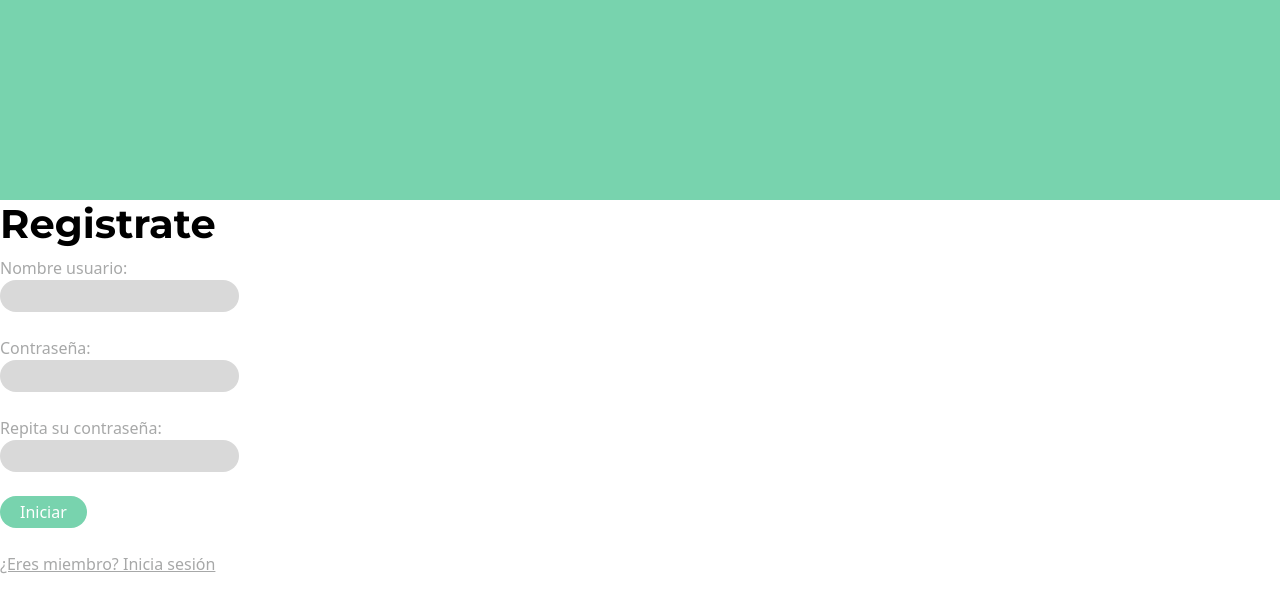
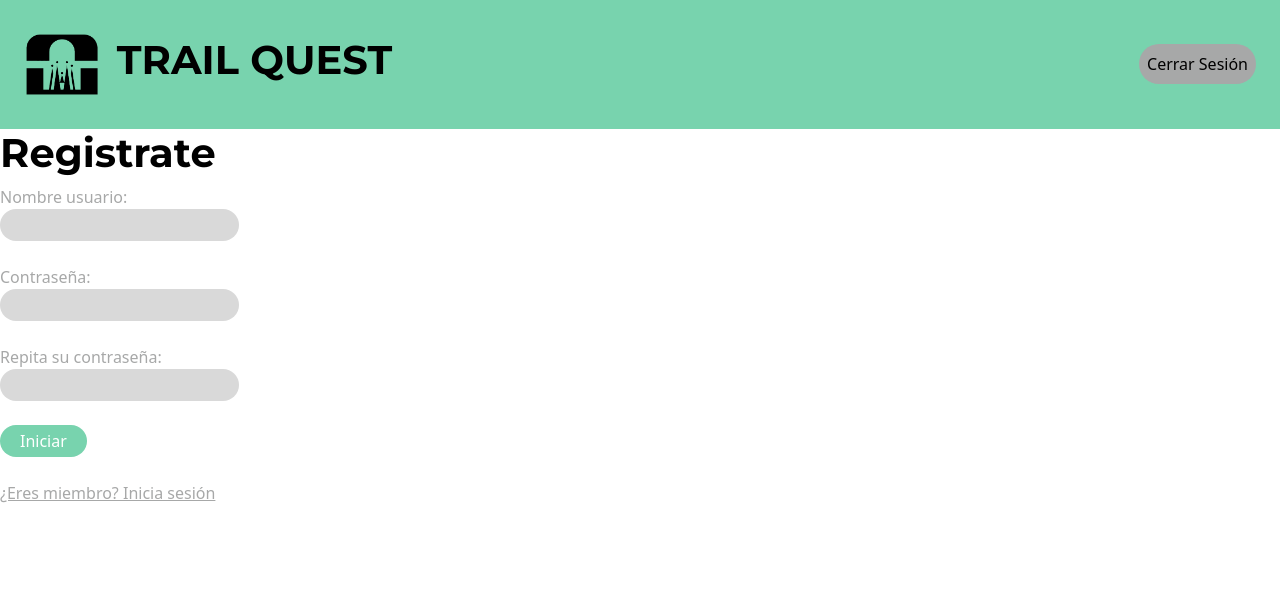
Before and after one commit to CarlosTarriasDiazWeb/trailquest-web, a Vue app: page /registro in a window 1280 px wide. Shown: the top 612 px of the page. Built offline with nearby package versions, Linux system fonts and the light colour scheme.

Commit message:
añadir nav bar en registro y login

```diff
--- a/src/views/Login.vue
+++ b/src/views/Login.vue
@@ -1,6 +1,6 @@
 <template>
   <header>
-
+    <NavBar></NavBar>
   </header>
 
   <body>
@@ -21,10 +21,12 @@
 </template>
 
 <script>
+import NavBar from "@/components/NavBar.vue";
 export default {
-
   name: 'LoginView',
-
+  components:{
+    NavBar,
+  },
 
   methods: {
     enviarFormulario() {
@@ -57,11 +59,6 @@ h1 {
   display: flex;
   justify-content: center;
   margin: 30px;
-}
-
-header {
-  background-color: #78d3ae;
-  padding: 80px;
 }
 
 label {
--- a/src/views/Registro.vue
+++ b/src/views/Registro.vue
@@ -1,6 +1,6 @@
 <template>
     <header>
-
+        <NavBar></NavBar>
     </header>
 
     <h1>Registrate</h1>
@@ -18,13 +18,13 @@
 </template>
 
 <script>
+import NavBar from "@/components/NavBar.vue";
 export default {
 
     name: 'RegistroView',
-
-    // data: {
-
-    // },
+  components: {
+    NavBar
+  },
     methods: {
         enviarFormulario() {
             if(!this.name){
@@ -49,10 +49,6 @@ export default {
 
     <!-- Add "scoped" attribute to limit CSS to this component only -->
     <style scoped>
-    header{
-      background-color: #78d3ae;
-      padding: 100px;
-    }
 
     label{
       color: #a7a8a8;
```
